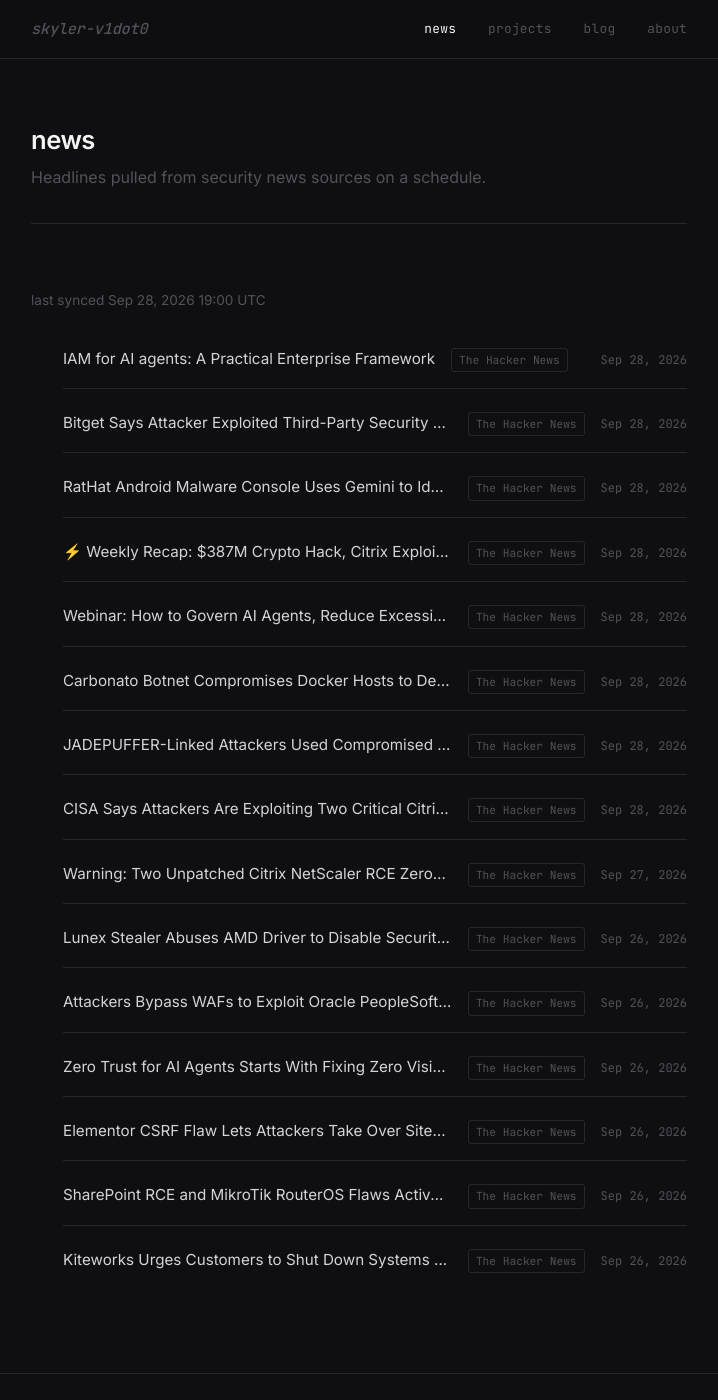
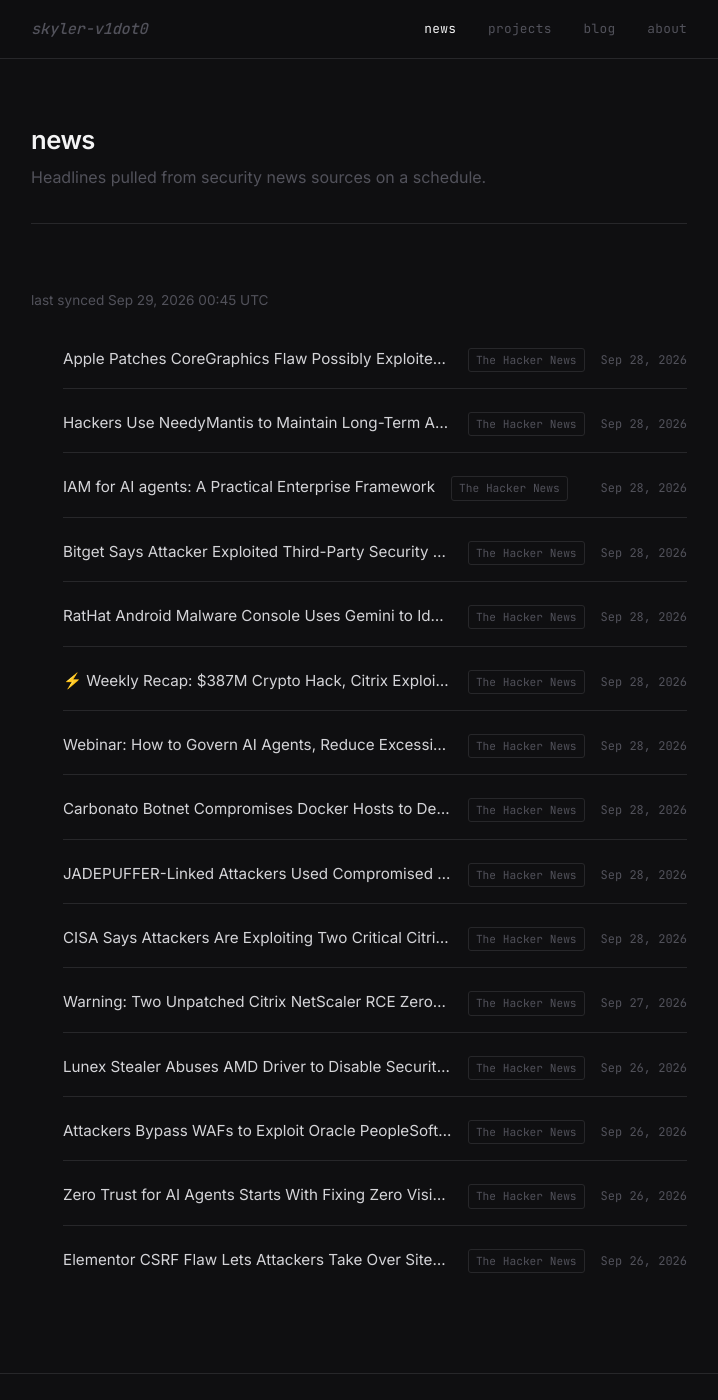
Before and after one commit to skyler-v1dot0/personal-site, a Jekyll site: the page built from news.html, in a window 1280 px wide and 1400 px high. Shown: the whole window, without its empty margins (281-999 px from the left). Built offline with Jekyll 4.4.1, drawn with Linux system fonts in a browser that asks for light colours.

Commit message:
chore: sync news feed [skip ci]

```diff
--- a/_data/news.yml
+++ b/_data/news.yml
@@ -1,6 +1,14 @@
 ---
-updated_at: '2026-09-28T19:00:11Z'
+updated_at: '2026-09-29T00:45:14Z'
 items:
+- title: Apple Patches CoreGraphics Flaw Possibly Exploited in Targeted Attacks
+  url: https://thehackernews.com/2026/09/apple-patches-coregraphics-flaw.html
+  source: The Hacker News
+  published: '2026-09-28T19:18:01Z'
+- title: Hackers Use NeedyMantis to Maintain Long-Term Access in Breached Networks
+  url: https://thehackernews.com/2026/09/hackers-use-needymantis-to-maintain.html
+  source: The Hacker News
+  published: '2026-09-28T18:35:42Z'
 - title: 'IAM for AI agents: A Practical Enterprise Framework'
   url: https://thehackernews.com/2026/09/iam-for-ai-agent.html
   source: The Hacker News
@@ -60,12 +68,3 @@ items:
   url: https://thehackernews.com/2026/09/elementor-csrf-flaw-lets-attackers-take.html
   source: The Hacker News
   published: '2026-09-26T09:55:22Z'
-- title: SharePoint RCE and MikroTik RouterOS Flaws Actively Exploited in the Wild
-  url: https://thehackernews.com/2026/09/sharepoint-rce-and-mikrotik-routeros.html
-  source: The Hacker News
-  published: '2026-09-26T08:49:53Z'
-- title: Kiteworks Urges Customers to Shut Down Systems for 9 Hours Over Possible
-    Cyber Attack
-  url: https://thehackernews.com/2026/09/kiteworks-urges-customers-to-shut-down.html
-  source: The Hacker News
-  published: '2026-09-26T07:48:33Z'
```
